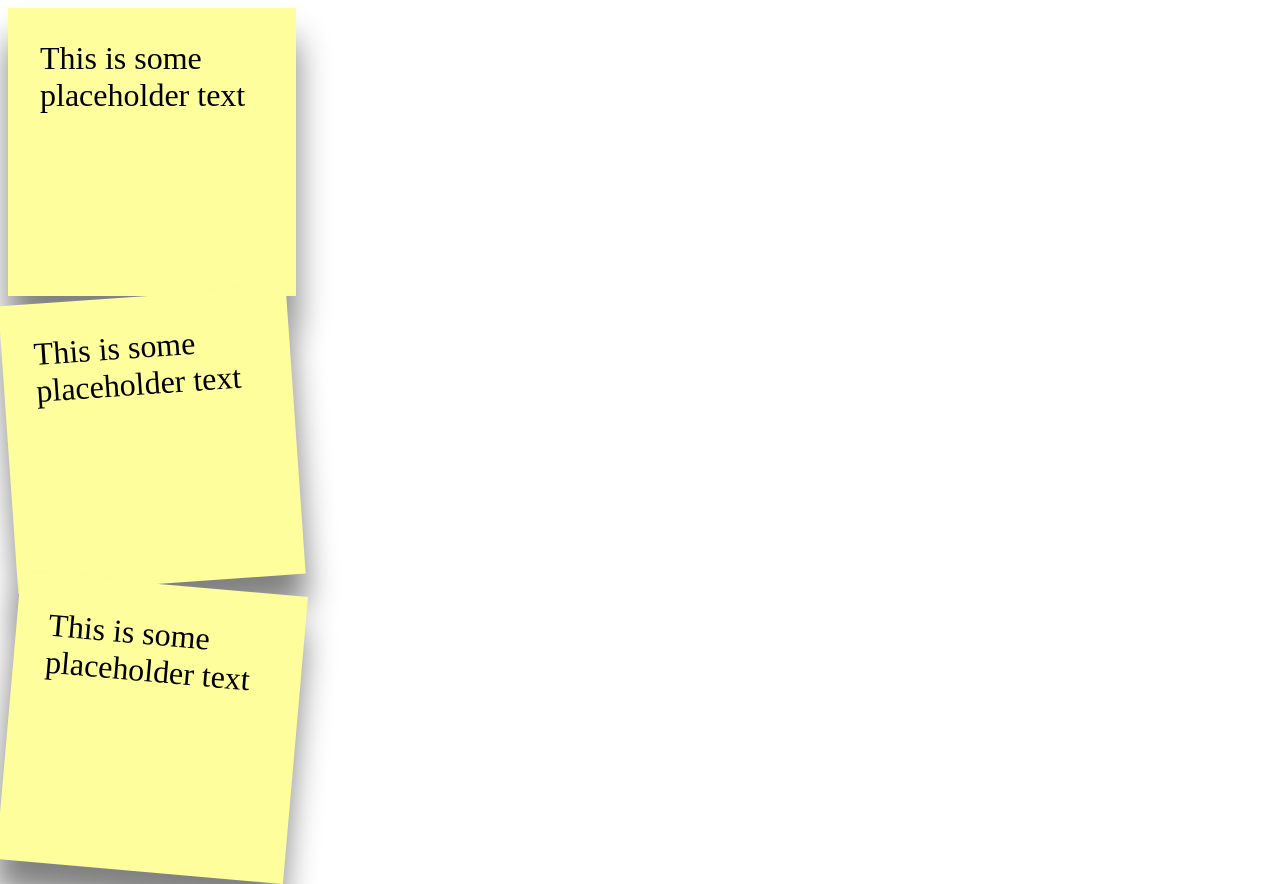
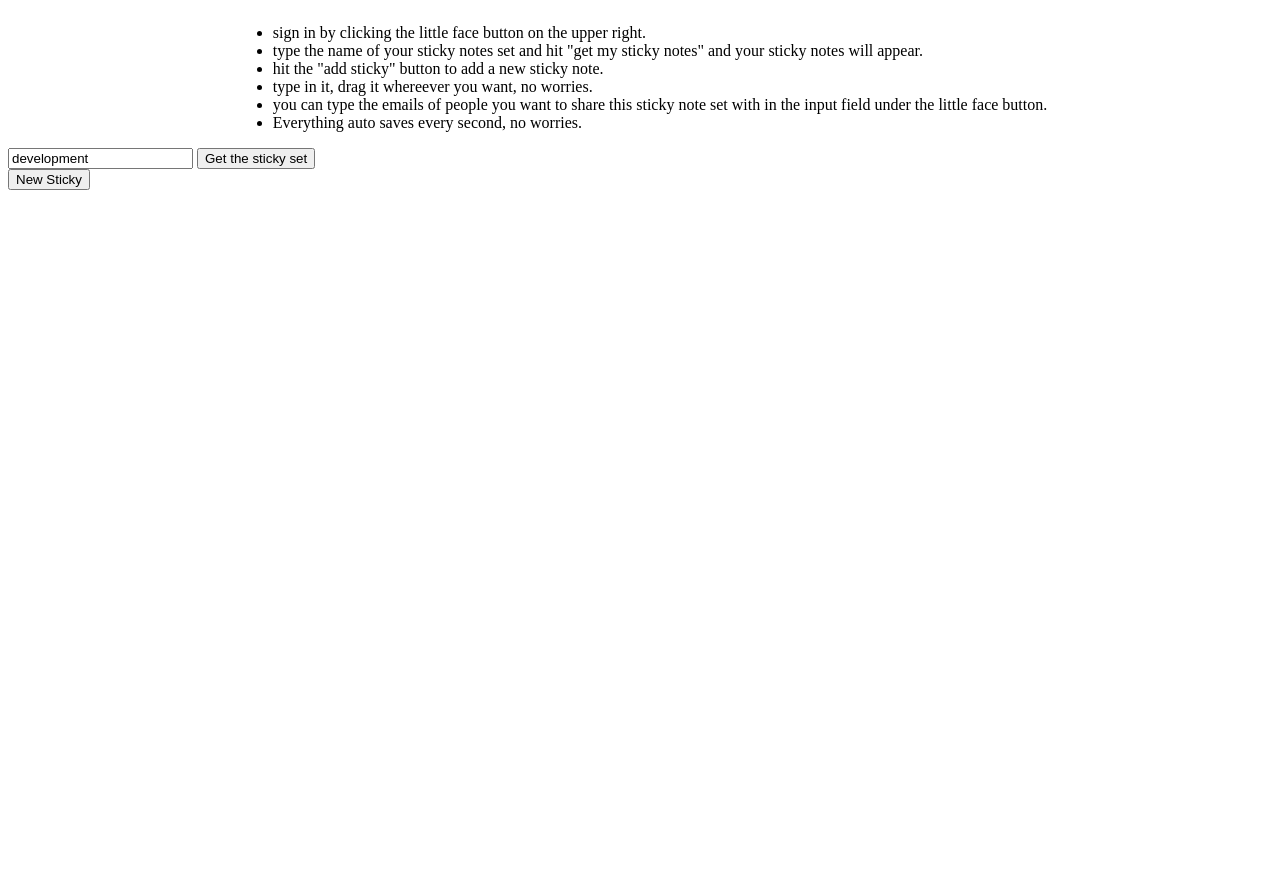
Before and after one commit to tonydiethelm/stickynotes, a SvelteKit app: page / in a window 1280 px wide. After the commit the page ends 800 px from the top, so only its background shows below. Built offline with nearby package versions, Linux system fonts and the light colour scheme; a web font is replaced by a local one.

Commit message:
starting work on server.js and page.svelte

```diff
--- a/src/routes/+page.server.js
+++ /dev/null
@@ -1,14 +0,0 @@
-/** @type {import('./$types').PageServerLoad} */
-export async function load() {
-    return {};
-};
-
-
-/*
-I need to take in user state from the page and save it as the sticky set in Redis.
-*/
-
-
-/*
-I need to take in a username and a set name, and return the set from Redis to the page.
-*/
--- a/src/routes/+page.svelte
+++ b/src/routes/+page.svelte
@@ -1,43 +1,117 @@
 <script>
     //stickies are loaded from the
-    let { data, form } = $props();
+    let { data } = $props();
 
     //imports
 	import Sticky from "../lib/sticky.svelte";
 
-    //I'll need identifiers for the sticky set, to pass to form functions.
-    //form.setName and form.whoDoesThisBelongTo
+    //set up state.
+    let currentStickySet = $state({})
+    //I need to know what's aleady been posted for comparison so I don't send a set that isn't new.
+    let alreadyPostedStickySet;
 
-    //set up state. Which I guess is just the form data? Hmm...
+
+    //I need to keep track of the wantedSticky input and the PeopleAllowed input.
+    let wantedStickyInput = $state('development');
+    let peopleAllowedInput = $state('');
 
 
     //functions
+
+    /*
+    Just a console log to make sure stuff is firing off.
+    */
     function placeholderFunction(){
-        console.log('the button clicked.');
-        //alert('the button clicked.');
+        console.log('placeholder Function ran.');
     }
 
+    /*
+    Fetch the sticky set
+    Input: user email and desired sticky set name
+    Side Effects: do a GET to the API, stick the return data into currentStickySet/state.
+    return: nada
+    */
+    function getTheStickySet(){
+        console.log("getTheStickySet fired off. Get", wantedStickyInput);
+    }
+
+    /*
+    POST the sticky set
+    Input: the sticky set object
+    Side Effects: put current sticky set object into AlreadyPostedStickySet, do a POST to the API
+    return: nada
+    */
+    function postTheStickySet(){
+        console.log("postTheStickySet fired off");
+
+    }
+
+    /*
+    Post the sticky set if currentStickySet is different than AlreadyPostedStickySet
+    Input: currentStickySet, AlreadyPostedStickySet
+    Side Effects:
+    */
+    function postIfNewSet() {
+        console.log("do stuff if ", currentStickySet, "and", alreadyPostedStickySet, "are different.");
+        if(currentStickySet != alreadyPostedStickySet){
+            placeholderFunction()
+        };
+        return null;
+    };
+    /*
+    Create new sticky in the sticky set.
+    Input: nothing
+    Side Effects: add a sticky note to the currentStickySet
+    return: nada
+    */
+    function createNewSticky(){
+
+    }
+
+
+    /*
+    Call a timer every X second to run postIfNewSet. set high in testing.
+    */
+    //const intervalID = setInterval(postIfNewSet, 10000);
+
+
 </script>
-
-<Sticky/>
-<Sticky/>
-
-<Sticky/>
 
 
 <!--
 I need an input and a Get It button for fetching sticky sets. This will need to send the whoDoesThisBelongTo and setName.
 I need a + button to create a new sticky on a given set. This will need to send the whoDoesThisBelongTo and setName.
 I need a log in button that will do OAuth to google to get them an identity to save sticky sets under.
+I need an input for emails that are allowed to see the set.
+I need instructions in the background of the center screen.
 -->
 
 
-<!--
-If there's data, but no form data, display a little howto?-->
+<div id="instructions">
+    <ul>
+        <li>sign in by clicking the little face button on the upper right.</li>
+        <li>type the name of your sticky notes set and hit "get my sticky notes" and your sticky notes will appear.</li>
+        <li>hit the "add sticky" button to add a new sticky note.</li>
+        <li>type in it, drag it whereever you want, no worries.</li>
+        <li>you can type the emails of people you want to share this sticky note set with in the input field under the little face button.</li>
+        <li>Everything auto saves every second, no worries.</li>
 
-<!--
-If there's form data, display a sticky for each note in the form data.
--->
+    </ul>
+</div>
+
+<div id="login">
+
+</div>
+
+<div id="getStickies">
+    <input type='text' bind:value={wantedStickyInput}>
+    <button onclick={getTheStickySet}>Get the sticky set</button>
+</div>
+
+<div id="New Sticky">
+    <button onclick={createNewSticky}>New Sticky</button>
+</div>
+
 
 
 <style>
@@ -45,5 +119,13 @@ If there's form data, display a sticky for each note in the form data.
 I need to style the Get It UI to be top of the page, centered, and always on top.
 I need to put the log in button on top right.
 I need to put the + button.... Where?
+center the instructions div in the center of the screen.
 */
+
+#instructions {
+    display: flex;
+    justify-content: center;
+    align-items: center;
+    z-index: -1;
+}
 </style>
```
Also changed, not shown: src/routes/+server.js (+16 -0 lines).
